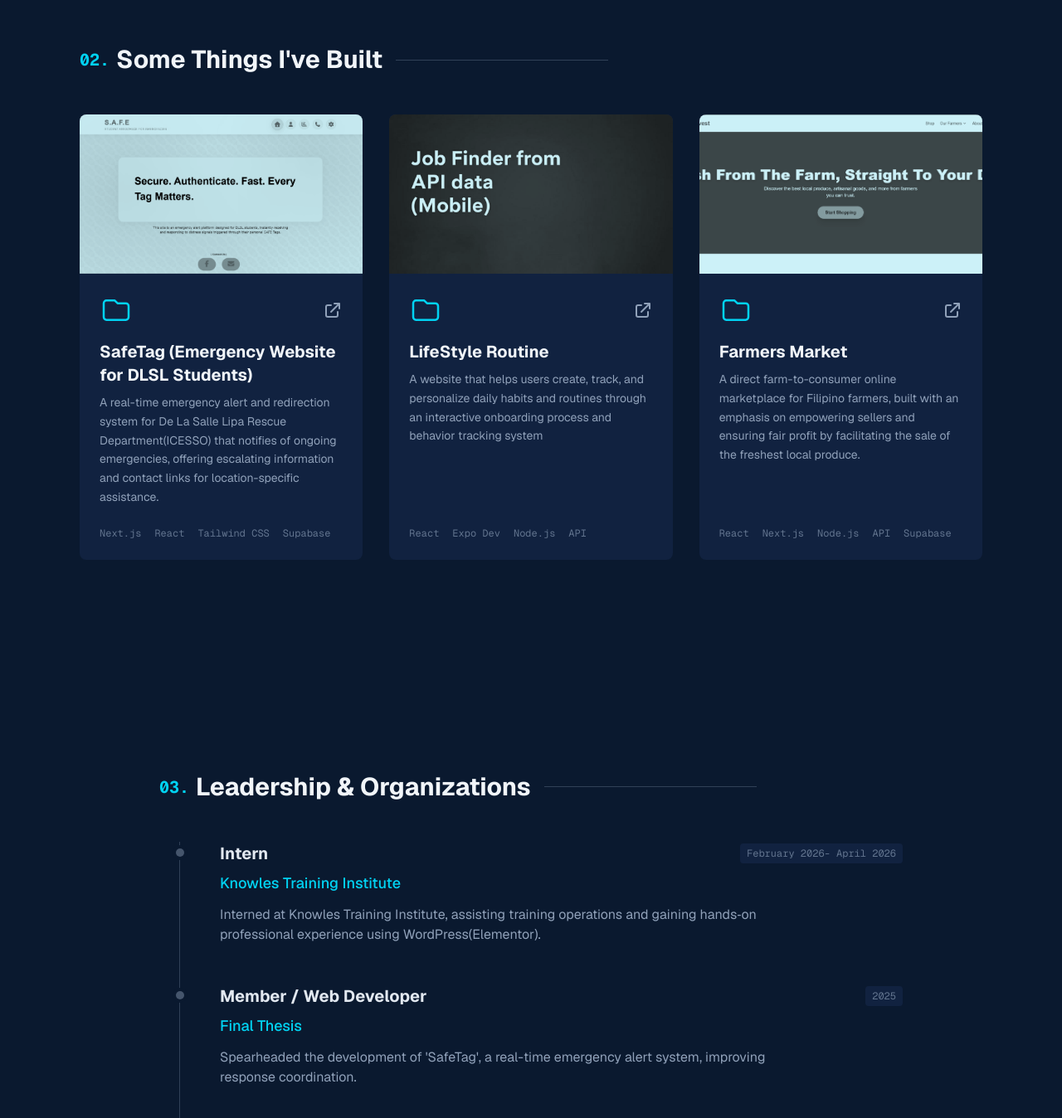
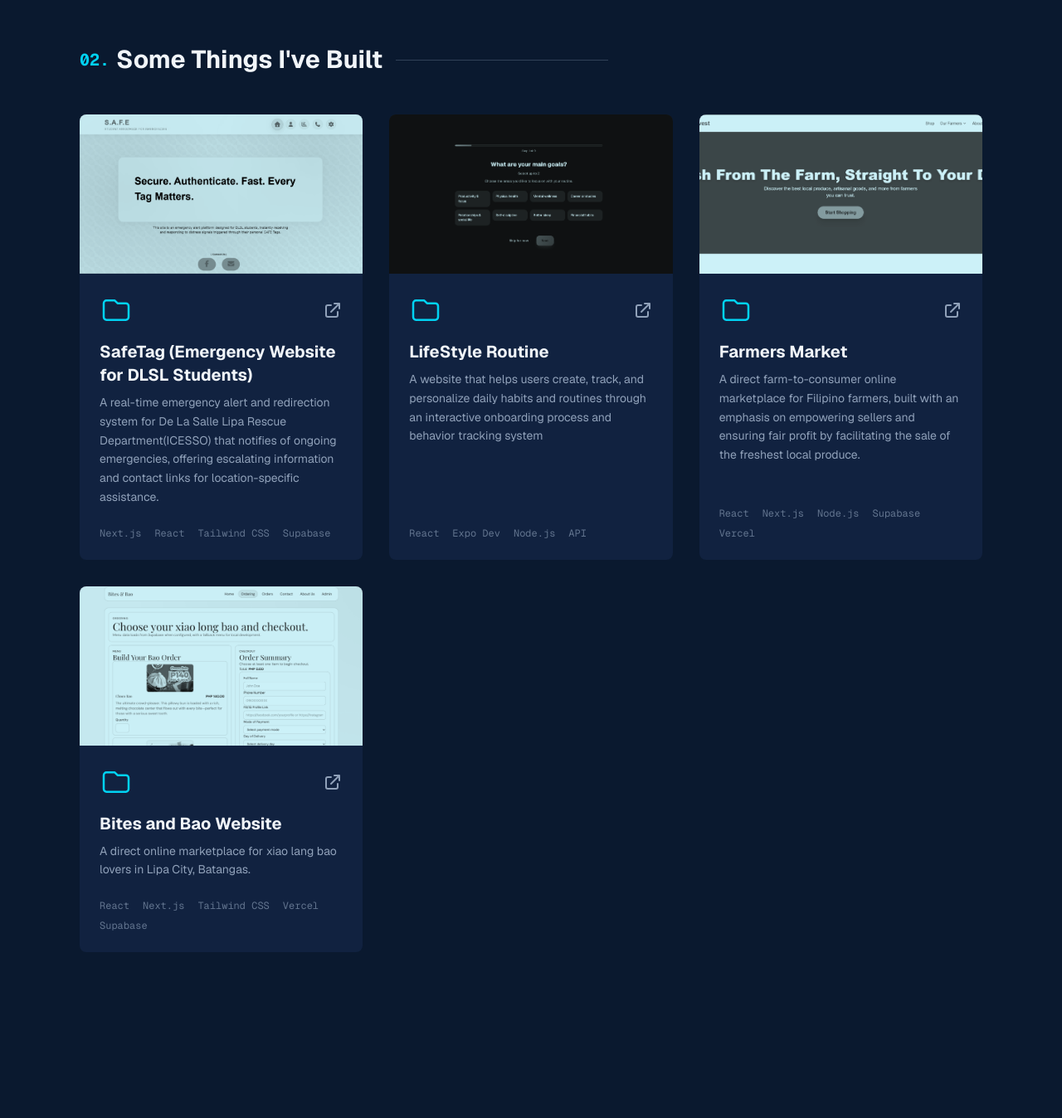
Before and after one commit to odiatob/Personal-Portfolio, a Next.js app: page / in a window 1280 px wide. Shown: the part 1819-3167 px from the top of the page at 83% size. Built offline with nearby package versions, Linux system fonts and the light colour scheme.

Commit message:
Refactor code structure for improved readability and maintainability

```diff
--- a/src/app/screens/Homepage.js
+++ b/src/app/screens/Homepage.js
@@ -129,8 +129,6 @@ export default function Homepage() {
       });
   };
 
-  // --- Mock Data ---
-  // In a real app, you might fetch this from a CMS or API.
   const projects = [
     {
       title: "SafeTag (Emergency Website for DLSL Students)",
@@ -143,16 +141,23 @@ export default function Homepage() {
       title: "LifeStyle Routine",
       description: "A website that helps users create, track, and personalize daily habits and routines through an interactive onboarding process and behavior tracking system",
       tech: ["React", "Expo Dev", "Node.js", "API"],
-      imageUrl: "/api.png",
+      imageUrl: "/LR.png",
       link: "https://github.com/odiatob/JobFinder-MobApp.git"
     },
     {
       title: "Farmers Market",
       description: "A direct farm-to-consumer online marketplace for Filipino farmers, built with an emphasis on empowering sellers and ensuring fair profit by facilitating the sale of the freshest local produce.",
-      tech: ["React", "Next.js", "Node.js", "API", "Supabase"],
+      tech: ["React", "Next.js", "Node.js", "Supabase", "Vercel"],
       imageUrl: "/LK.png",
       link: "https://farmers-ud6h.vercel.app/"
     },
+    {
+      title: "Bites and Bao Website",
+      description: "A direct online marketplace for xiao lang bao lovers in Lipa City, Batangas.",
+      tech: ["React", "Next.js", "Tailwind CSS", "Vercel", "Supabase"],
+      imageUrl: "/bnb.png",
+      link: "https://bitesandbao.vercel.app/"
+    }
   ];
 
   /* --- Leadership & Organizations Data --- */
```
Also changed, not shown: public/LR.png (added), public/bnb.png (added).
